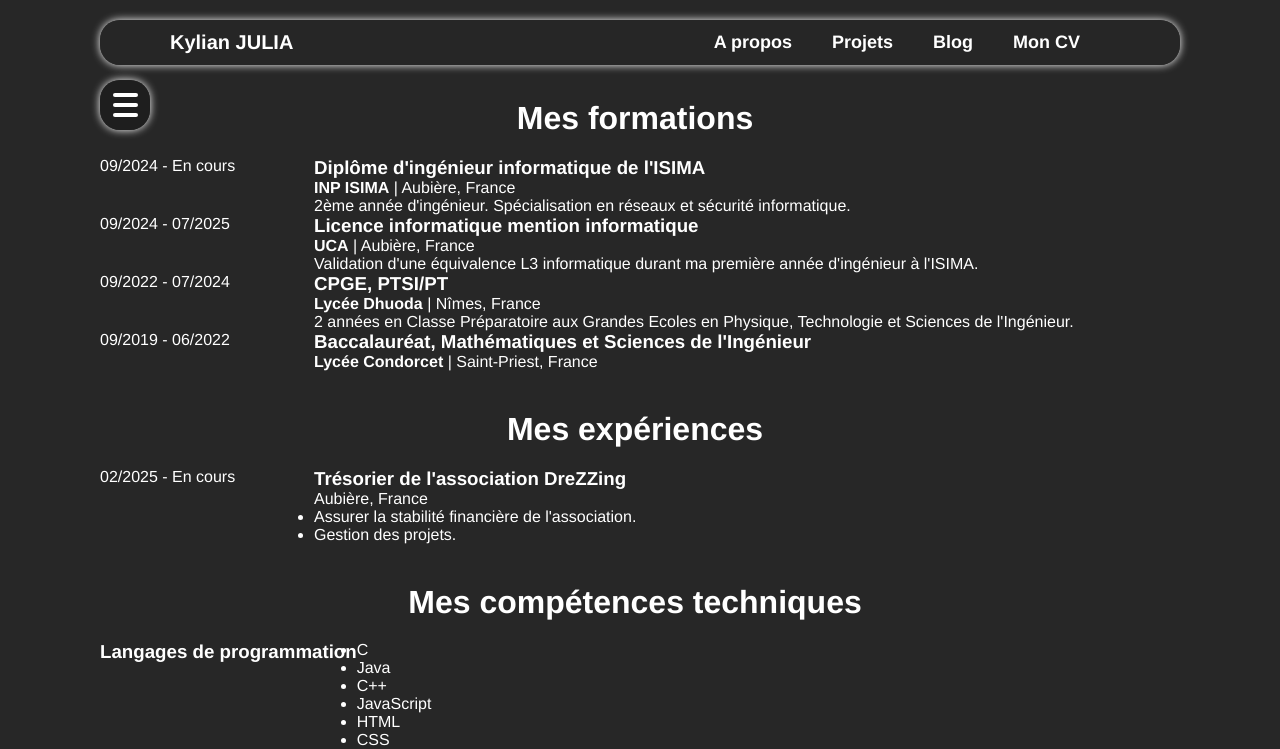
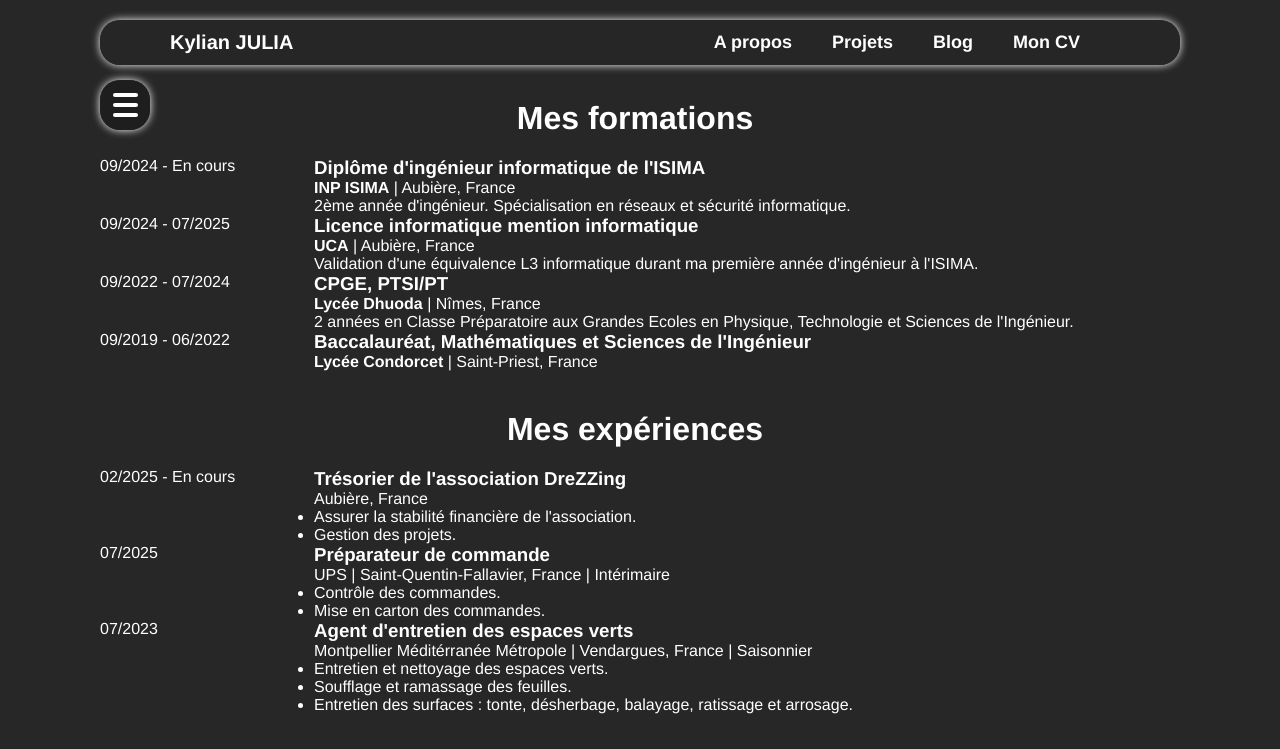
Before and after one commit to kylianjoff/kylianjulia, an Angular app in the folder kylianjulia/: page /about in a window 1280 px wide. Shown: the top 749 px of the page. Built offline with nearby package versions, Linux system fonts and the light colour scheme.

Commit message:
Enfin tout de mon CV

```diff
--- a/kylianjulia/src/app/about/about.html
+++ b/kylianjulia/src/app/about/about.html
@@ -73,6 +73,33 @@
                     </ul>
                 </div>
             </section>
+            <section class="experience">
+                <div class="col-g">
+                    <p>07/2025</p>
+                </div>
+                <div class="col-d">
+                    <h3>Préparateur de commande</h3>
+                    <p>UPS | Saint-Quentin-Fallavier, France | Intérimaire</p>
+                    <ul>
+                        <li>Contrôle des commandes.</li>
+                        <li>Mise en carton des commandes.</li>
+                    </ul>
+                </div>
+            </section>
+            <section class="experience">
+                <div class="col-g">
+                    <p>07/2023</p>
+                </div>
+                <div class="col-d">
+                    <h3>Agent d'entretien des espaces verts</h3>
+                    <p>Montpellier Méditérranée Métropole | Vendargues, France | Saisonnier</p>
+                    <ul>
+                        <li>Entretien et nettoyage des espaces verts.</li>
+                        <li>Soufflage et ramassage des feuilles.</li>
+                        <li>Entretien des surfaces : tonte, désherbage, balayage, ratissage et arrosage.</li>
+                    </ul>
+                </div>
+            </section>
         </section>
 
         <section id="competences">
```
Also changed, not shown: 1 other file (tests, documents, lock files or other folders).
